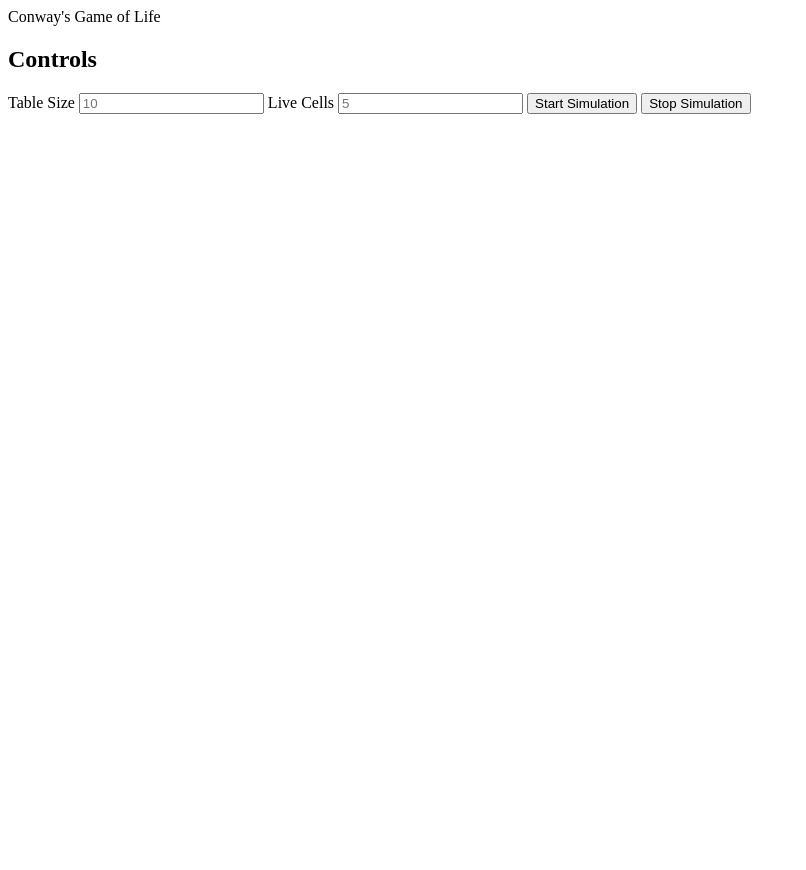
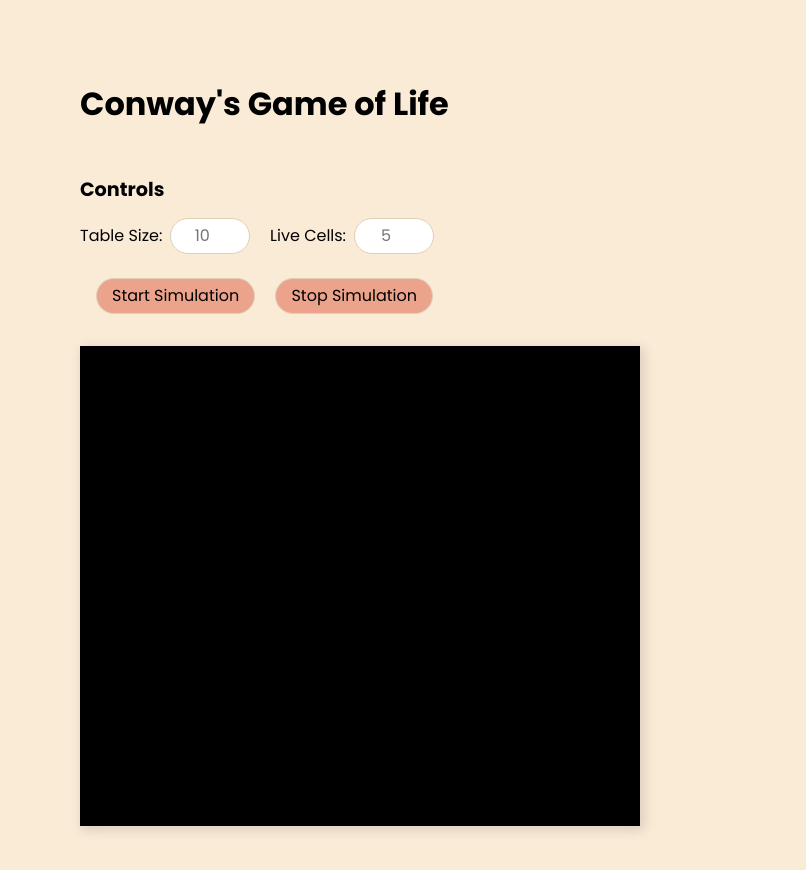
Before and after one commit to Michaeldam88/202210-W6-Michael-Damiani, a website with bundled scripts: page index.html in a window 1280 px wide. Shown: the whole page, without its empty margins (0-806 px from the left). Before the commit the page ends 800 px from the top, so only its background shows below. Built offline with nearby package versions, Linux system fonts and the light colour scheme.

Commit message:
add the basic css

```diff
--- /dev/null
+++ b/css/index.css
@@ -0,0 +1,61 @@
+body {
+    background-color: antiquewhite;
+    width: 90vh;
+    margin: auto;
+    padding: 5rem;
+    font-family: 'Poppins', sans-serif;
+}
+
+h1 {
+    font-size: 2rem;
+}
+
+h2 {
+    font-size: 1.2rem;
+}
+.controlSection {
+    margin-top: 3rem;
+    display: flex;
+    flex-direction: column;
+}
+
+label {
+    font-size: 1rem;
+}
+
+input {
+    margin-top: 0.8rem;
+    margin-left: 0.2rem;
+    margin-right: 1rem;
+    padding: 5px 5px;
+    text-align: center;
+    width: 5rem;
+    border-radius: 1.5rem;
+    border: 1px #e0ceb5 solid;
+    font-weight: 600;
+}
+
+input:focus {
+    outline: 1px #dc8d1e solid;
+}
+
+button {
+    margin-top: 1.5rem;
+    padding: 5px 15px;
+    border-radius: 1.5rem;
+    border: 1px #e0ceb5 solid;
+    margin-left: 1rem;
+    background-color: #e3725996;
+}
+
+button:active {
+    background-color: #dc4a2996;
+}
+
+.displaySection {
+    margin-top: 2rem;
+    background-color: black;
+    width: 100%;
+    height: 30rem;
+    box-shadow: 3px 3px 10px 2px rgb(0 0 0 / 11%);
+}
--- /dev/null
+++ b/css/reset.css
@@ -0,0 +1,74 @@
+/* Box sizing rules */
+*,
+*::before,
+*::after {
+    box-sizing: border-box;
+}
+
+/* Remove default margin */
+body,
+h1,
+h2,
+h3,
+h4,
+p,
+figure,
+blockquote,
+dl,
+dd {
+    margin: 0;
+}
+
+/* Remove list styles on ul, ol elements with a list role, which suggests default styling will be removed */
+ul[role="list"],
+ol[role="list"] {
+    list-style: none;
+}
+
+/* Set core root defaults */
+html:focus-within {
+    scroll-behavior: smooth;
+}
+
+/* Set core body defaults */
+body {
+    min-height: 100vh;
+    text-rendering: optimizeSpeed;
+    line-height: 1.5;
+}
+
+/* A elements that don't have a class get default styles */
+a:not([class]) {
+    text-decoration-skip-ink: auto;
+}
+
+/* Make images easier to work with */
+img,
+picture {
+    max-width: 100%;
+    display: block;
+}
+
+/* Inherit fonts for inputs and buttons */
+input,
+button,
+textarea,
+select {
+    font: inherit;
+}
+
+/* Remove all animations, transitions and smooth scroll for people that prefer not to see them */
+@media (prefers-reduced-motion: reduce) {
+    html:focus-within {
+        scroll-behavior: auto;
+    }
+
+    *,
+    *::before,
+    *::after {
+        animation-duration: 0.01ms !important;
+        animation-iteration-count: 1 !important;
+        transition-duration: 0.01ms !important;
+        scroll-behavior: auto !important;
+    }
+}
--- a/index.html
+++ b/index.html
@@ -5,20 +5,32 @@
         <meta http-equiv="X-UA-Compatible" content="IE=edge" />
         <meta name="viewport" content="width=device-width, initial-scale=1.0" />
         <title>Conway's Game of Life</title>
+        <link rel="stylesheet" href="css/reset.css" />
+        <link rel="stylesheet" href="css/index.css" />
+        <link rel="preconnect" href="https://fonts.googleapis.com" />
+        <link rel="preconnect" href="https://fonts.gstatic.com" crossorigin />
+        <link
+            href="https://fonts.googleapis.com/css2?family=Poppins:wght@400;600;700&display=swap"
+            rel="stylesheet"
+        />
         <script src="index.js" type="module"></script>
     </head>
     <body>
-        <hi>Conway's Game of Life</hi>
-        <section>
+        <h1>Conway's Game of Life</h1>
+        <section class="controlSection">
             <h2>Controls</h2>
-            <label for="tableSize">Table Size</label>
-            <input id="tableSize" type="number" min="3" placeholder="10" />
-            <label for="liveCells">Live Cells</label>
-            <input id="liveCells" type="number" min="3" placeholder="5" />
-            <button>Start Simulation</button>
-            <button>Stop Simulation</button>
+            <div>
+                <label for="tableSize">Table Size:</label>
+                <input id="tableSize" type="number" min="3" placeholder="10" />
+                <label for="liveCells">Live Cells:</label>
+                <input id="liveCells" type="number" min="3" placeholder="5" />
+            </div>
+            <div>
+                <button>Start Simulation</button>
+                <button>Stop Simulation</button>
+            </div>
         </section>
-        <section>
+        <section class="displaySection">
             <div class="displayContainer" id="displayContainer"></div>
         </section>
     </body>
```
